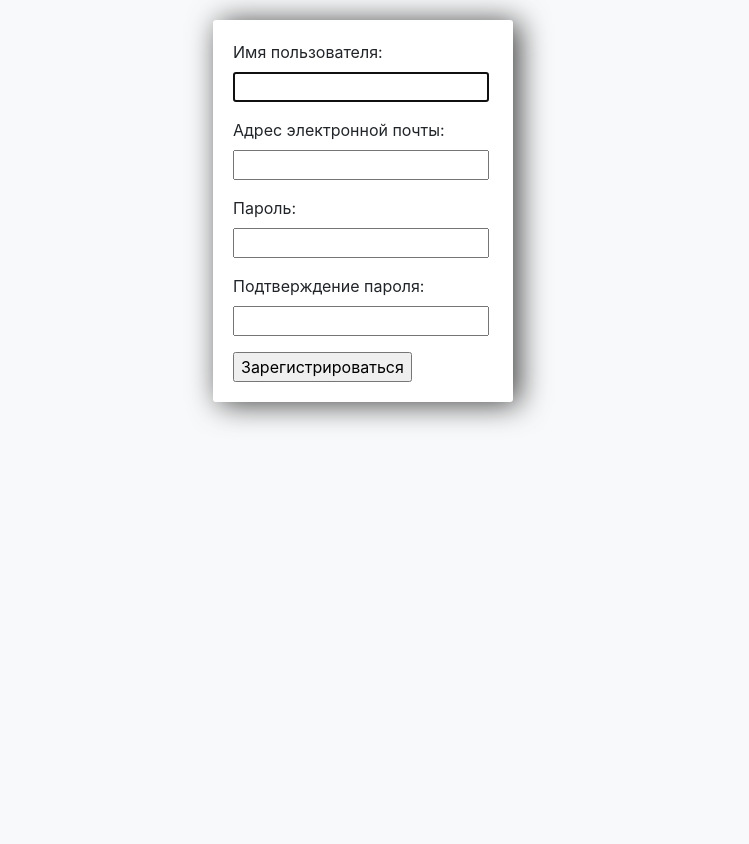
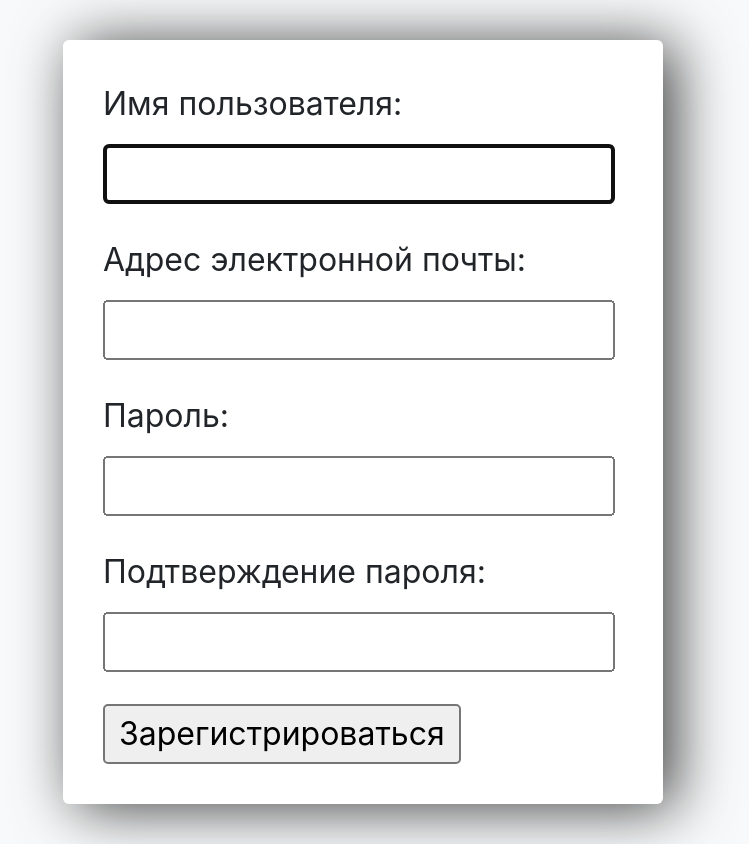
Before and after one commit to Oriiie/web2, a Django app: page /sign-up in a window 1280 px wide. Shown: the whole page, without its empty margins (277-1026 px from the left). Before the commit the page ends 426 px from the top, so only its background shows below. Run offline with Django 3.2, Linux system fonts and the light colour scheme; some libraries are stand-ins or nearby versions.

Commit message:
Визуальный фикс некоторых страниц

```diff
--- a/templates/tasks/sign_in.html
+++ b/templates/tasks/sign_in.html
@@ -9,6 +9,10 @@
           integrity="sha384-Gn5384xqQ1aoWXA+058RXPxPg6fy4IWvTNh0E263XmFcJlSAwiGgFAW/dAiS6JXm" crossorigin="anonymous">
     <title>Регистрация пользователя</title>
     <style>
+         body{
+		background-color: #ffffff;
+        zoom: 2;
+	}
         .center-column2{
 		width: 260px;
 		margin: 20px auto;
--- a/templates/tasks/sign_up.html
+++ b/templates/tasks/sign_up.html
@@ -9,6 +9,11 @@
           integrity="sha384-Gn5384xqQ1aoWXA+058RXPxPg6fy4IWvTNh0E263XmFcJlSAwiGgFAW/dAiS6JXm" crossorigin="anonymous">
     <title>Регистрация пользователя</title>
     <style>
+        body{
+		background-color: #ffffff;
+        zoom: 2;
+	}
+
         .center-column2{
 		width: 300px;
 		margin: 20px auto;
```
